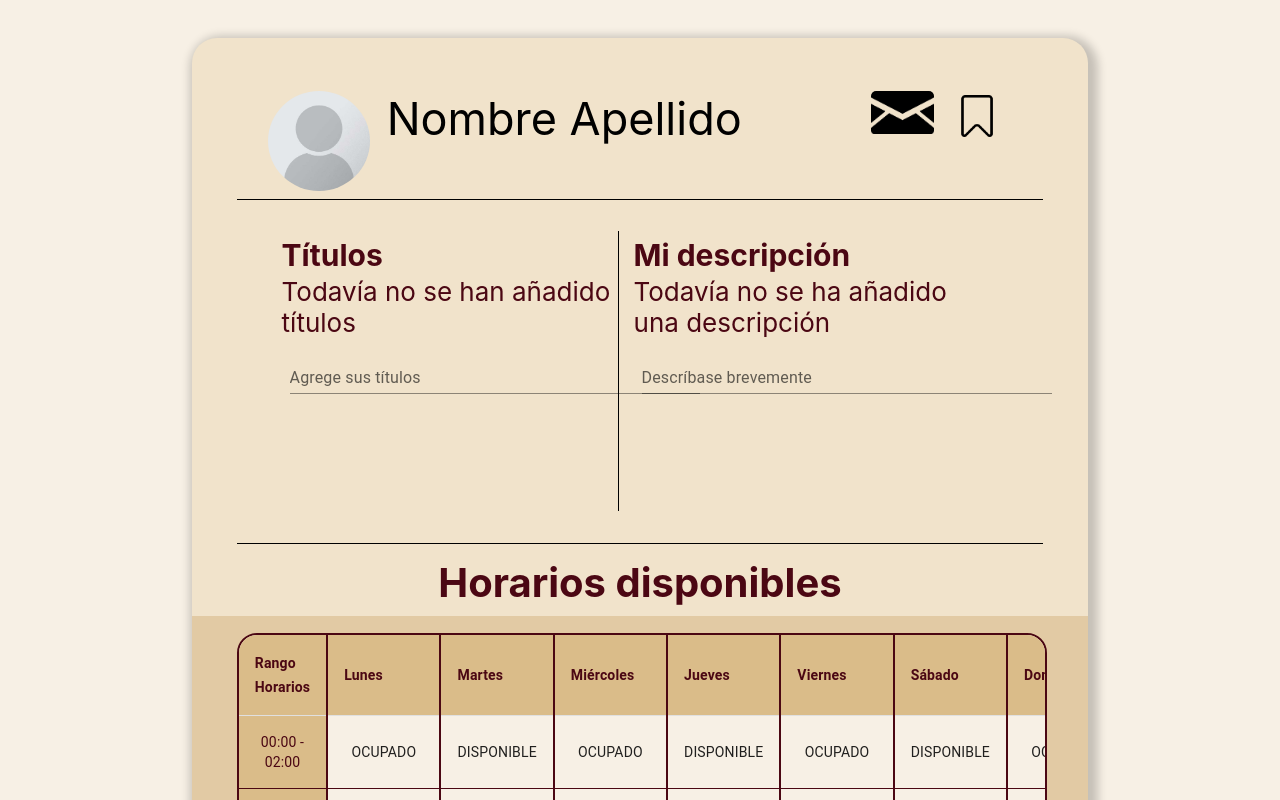
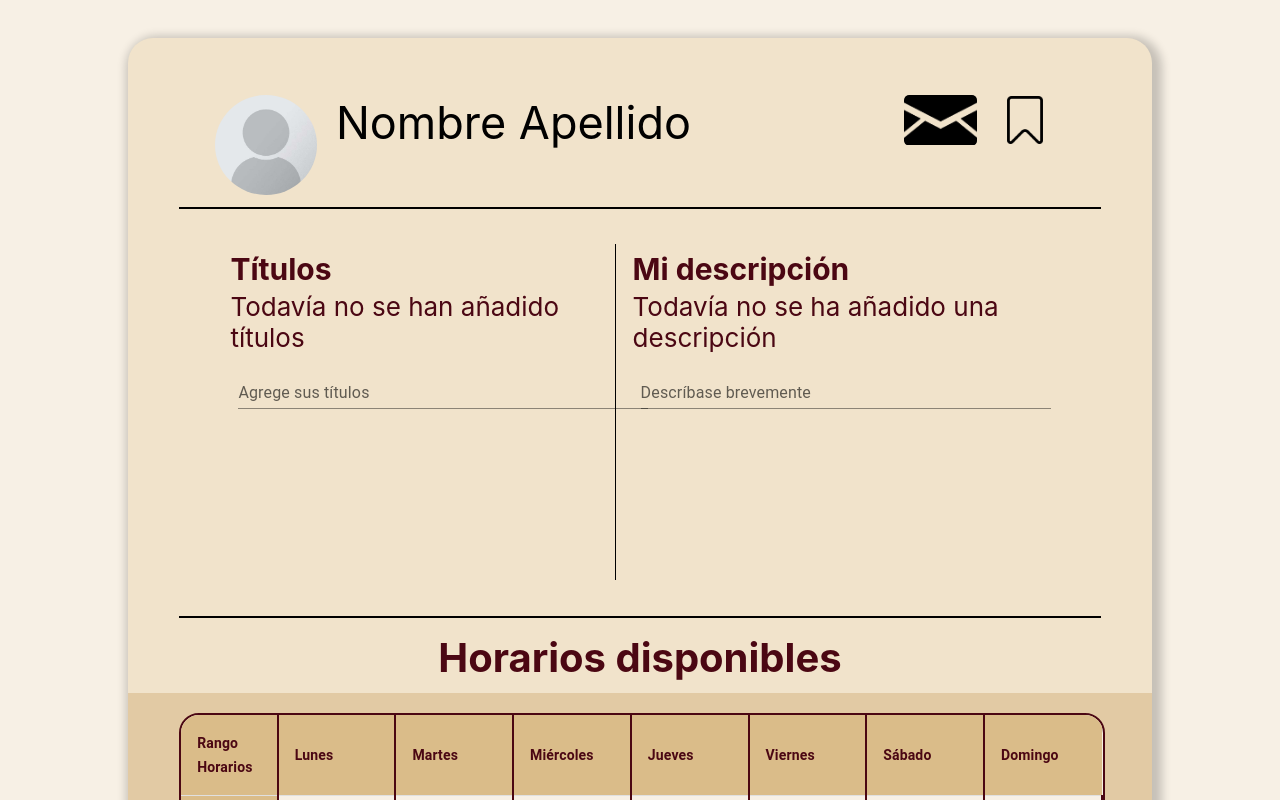
Before and after one commit to Kevingg06/bit_proyect, a React (Create React App) app in the folder juan/PAGES/PERFIL_USUARIO/perfil_usuario/: page / in a window 1280 px wide. Shown: the top 800 px of the page. Built offline with nearby package versions, Linux system fonts and the light colour scheme; no server answers; the HTML template or start-up script is replaced by a standard one.

Commit message:
Cambios menores perfil usuario

```diff
--- a/juan/PAGES/PERFIL_USUARIO/perfil_usuario/src/App.css
+++ b/juan/PAGES/PERFIL_USUARIO/perfil_usuario/src/App.css
@@ -12,7 +12,7 @@
   background-color: #f7f0e5;
   margin: auto;
   display: flex;
-  height: 1500px;
+  height: 1750px;
   justify-content: center;
   font-size: calc(10px + 2vmin);
 }
@@ -21,8 +21,8 @@
 .pantalla{
   display: flex;
   margin-top: 3%;
-  width: 70%;
-  height: 1400px;
+  width: 80%;
+  height: 1680px;
   background-color: #f1e3cb;
   border-radius: 25px;
   box-shadow: 4px 4px 10px 6px rgba(0, 0, 0, 0.2);
@@ -145,7 +145,7 @@ h3{
   display: flex;
   background-color: #e2caa4;
   width: 100%;
-  height: 58%;
+  height: 61%;
   border-radius: 0 0 25px 25px;
 }
 
--- a/juan/PAGES/PERFIL_USUARIO/perfil_usuario/src/components/Tabla.jsx
+++ b/juan/PAGES/PERFIL_USUARIO/perfil_usuario/src/components/Tabla.jsx
@@ -60,9 +60,9 @@ const TablaHorarios = () => {
   };
 
   const timeSlots = [
-    "00:00 - 02:00", "02:00 - 04:00", "04:00 - 06:00", "06:00 - 08:00",
-    "08:00 - 10:00", "10:00 - 12:00", "12:00 - 14:00", "14:00 - 16:00",
-    "16:00 - 18:00", "18:00 - 20:00", "20:00 - 22:00", "22:00 - 00:00"
+    "00:00 02:00", "02:00 04:00", "04:00 06:00", "06:00 08:00",
+    "08:00 10:00", "10:00 12:00", "12:00 14:00", "14:00 16:00",
+    "16:00 18:00", "18:00 20:00", "20:00 22:00", "22:00 00:00"
   ];
 
   return (
```
